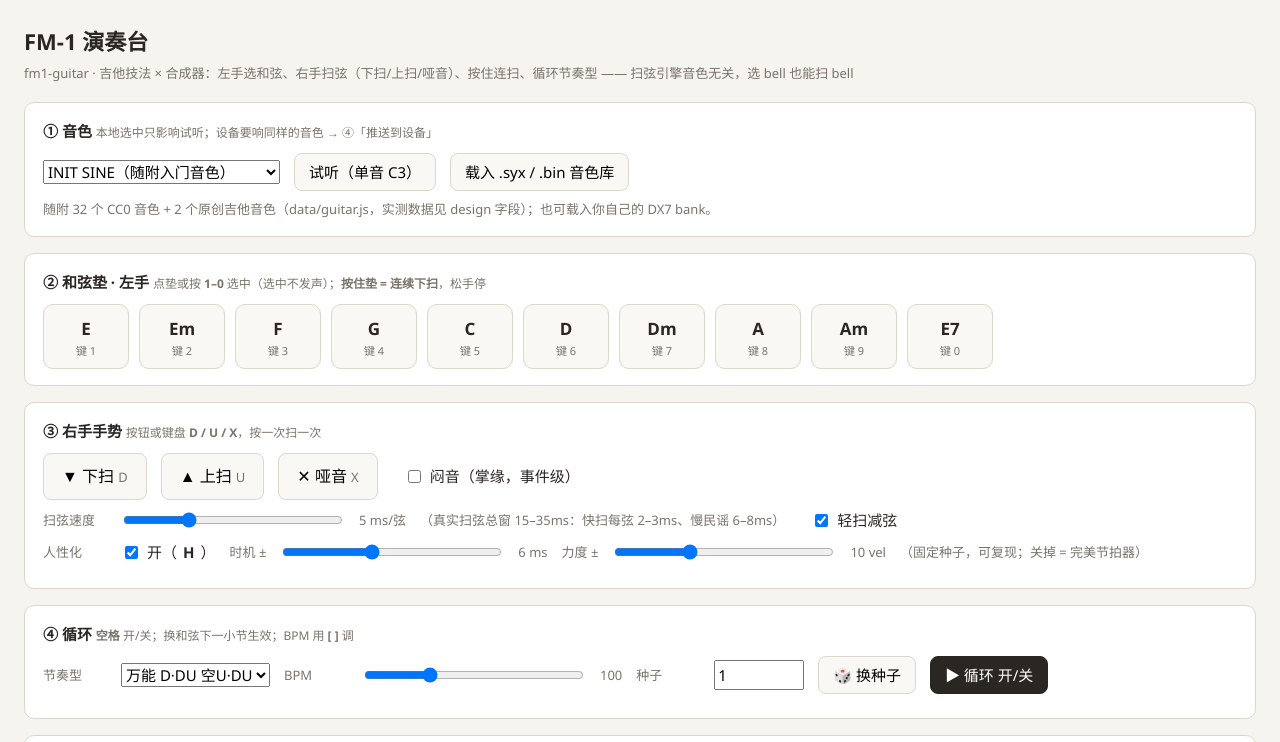
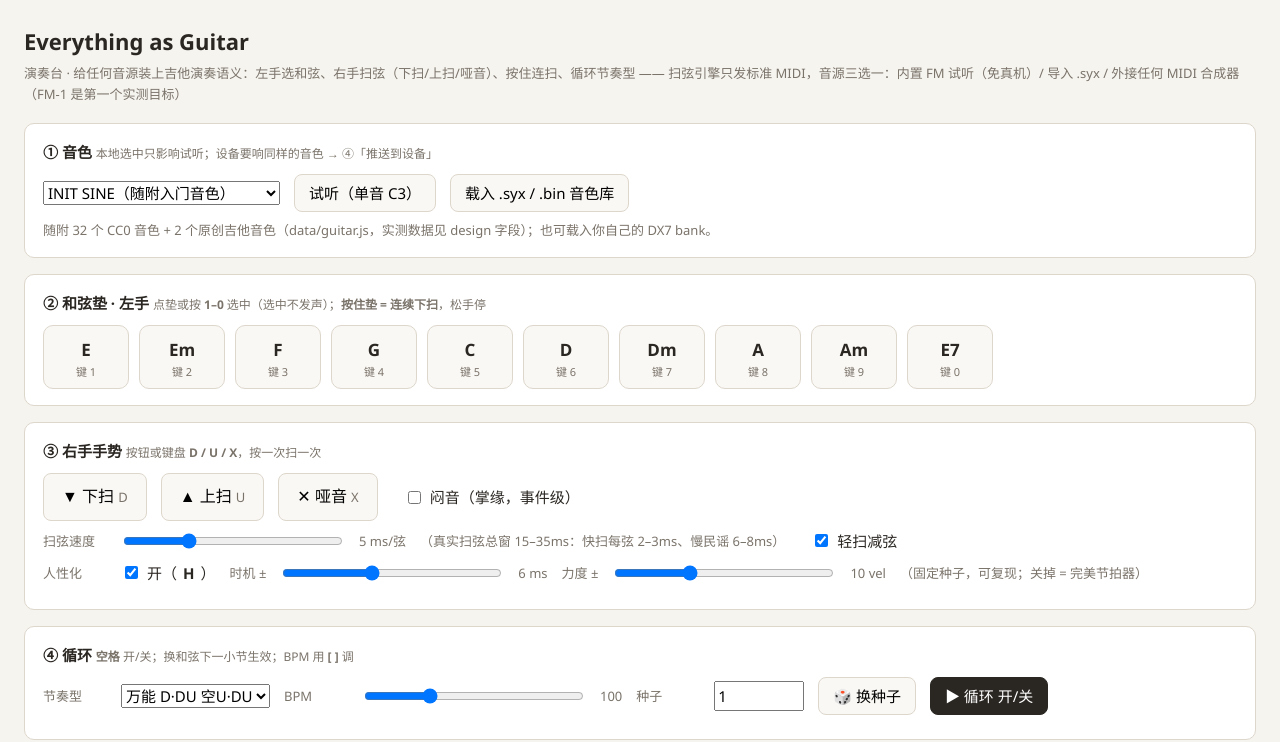
Before and after one commit to xMagElonx/everything-as-guitar, a plain HTML site: page index.html in a window 1280 px wide. Shown: the top 742 px of the page. Drawn offline with Linux system fonts and the light colour scheme.

Commit message:
Reposition as everything-as-guitar: any MIDI sound source, FM-1 is just the first target

```diff
--- a/index.html
+++ b/index.html
@@ -3,7 +3,7 @@
 <head>
 <meta charset="utf-8">
 <meta name="viewport" content="width=device-width, initial-scale=1">
-<title>FM-1 演奏台 · fm1-guitar</title>
+<title>Everything as Guitar · 演奏台</title>
 <style>
 :root { --bg:#f6f4ef; --panel:#fff; --ink:#2a2622; --dim:#7a736a;
         --line:#ddd6cb; --hot:#c2452d; --ok:#2e7d4f; }
@@ -59,8 +59,8 @@ summary { cursor:pointer; color:var(--dim); font-size:13px; }
 </style>
 </head>
 <body>
-<h1>FM-1 演奏台</h1>
-<div class="sub">fm1-guitar · 吉他技法 × 合成器：左手选和弦、右手扫弦（下扫/上扫/哑音）、按住连扫、循环节奏型 —— 扫弦引擎音色无关，选 bell 也能扫 bell</div>
+<h1>Everything as Guitar</h1>
+<div class="sub">演奏台 · 给任何音源装上吉他演奏语义：左手选和弦、右手扫弦（下扫/上扫/哑音）、按住连扫、循环节奏型 —— 扫弦引擎只发标准 MIDI，音源三选一：内置 FM 试听（免真机）/ 导入 .syx / 外接任何 MIDI 合成器（FM-1 是第一个实测目标）</div>
 
 <div class="panel" id="voice-panel">
   <h2>① 音色 <span class="tag">本地选中只影响试听；设备要响同样的音色 → ④「推送到设备」</span></h2>
```
Also changed, not shown: 2 other files.
